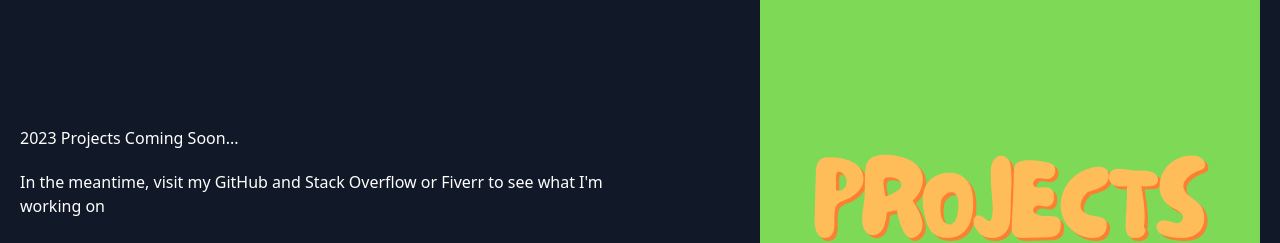
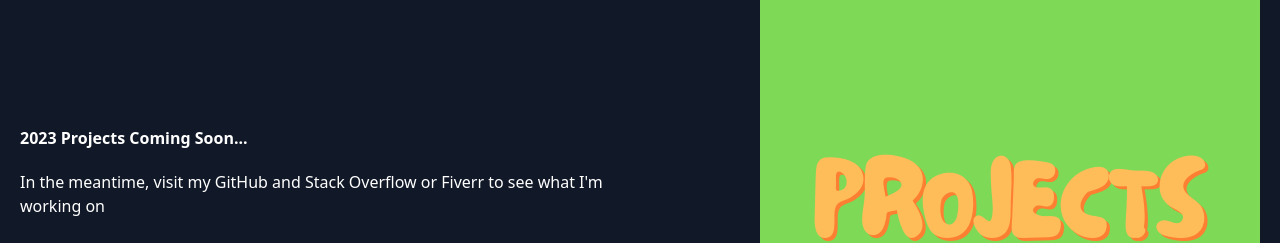
Before and after one commit to hereshecodes/hereshecodes.app, a React (Create React App) app: page / in a window 1280 px wide. Shown: the part 2420-2663 px from the top of the page. Built offline with nearby package versions, Linux system fonts and the light colour scheme.

Commit message:
Update Projects.js

```diff
--- a/src/components/Projects.js
+++ b/src/components/Projects.js
@@ -8,7 +8,7 @@ const Projects = () => {
        <div className="container mx-auto grid md:grid-cols-2 items-center justify-center md:justify-between">
         <div className="about-info">
 
-          <p className="pb-5">
+          <p className="pb-5 title-font font-semibold">
         2023 Projects Coming Soon...
           </p>
           <p className="pb-5">
```
